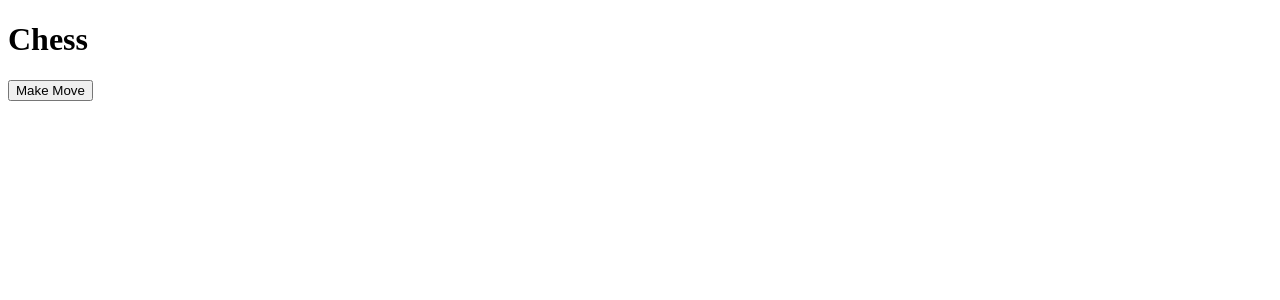
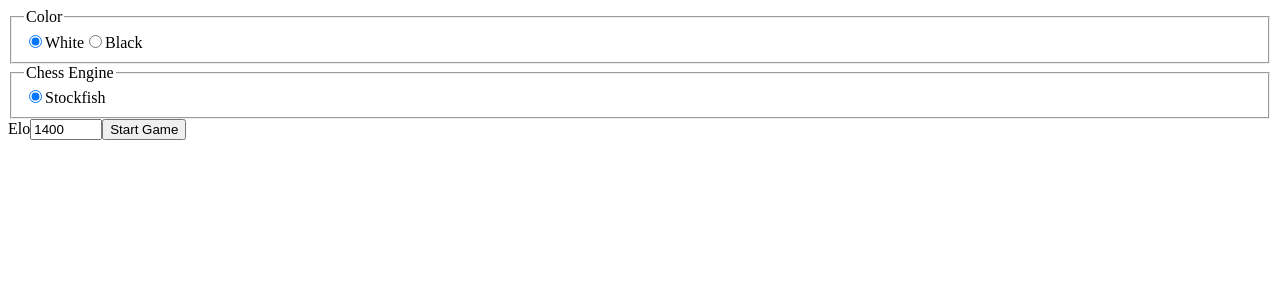
Before and after one commit to AndreiBcs/chess, a React (Vite) app in the folder Chess.Web/webapp/: page / in a window 1280 px wide. Shown: the top 300 px of the page. Built offline with nearby package versions, Linux system fonts and the light colour scheme; no server answers.

Commit message:
home page

```diff
--- a/Chess.Web/webapp/src/App.tsx
+++ b/Chess.Web/webapp/src/App.tsx
@@ -1,54 +1,19 @@
-import { useEffect, useState } from 'react'
+import { useState } from 'react'
+import GamePage from "./pages/GamePage.tsx";
+import HomePage from "./pages/HomePage.tsx";
+import type {GameConfig} from "./game/types.ts";
 
-const socket = new WebSocket("ws://localhost:5204/ws");
 export default function App() {
 
-  useEffect(() => {
+  const [gameStarted, setGameStarted] = useState(false);
 
-    socket.onopen = () => {
-      console.log("Connection opened");
+  function startGame(config: GameConfig) {
+    setGameStarted(true);
 
-      socket.send(JSON.stringify({
-        type: "StartOptions",
-        data: {
-          playerColor: "white",
-          engineType: "stockfish",
-          elo: 1500
-        }
-      }))
-    }
+    console.log(config);
+  }
 
-    socket.onmessage = (e) => {
-      const message = JSON.parse(e.data);
-
-      console.log("Received message", message);
-    }
-
-    socket.onclose = () => {
-      console.log("Connection closed");
-    }
-
-    socket.onerror = (error) => {
-      console.log("Connection failed", error);
-    }
-
-    return () => socket.close()
-  }, []);
-
-  return (
-    <>
-      <h1>Chess</h1>
-      <button onClick={() => {
-        socket.send(JSON.stringify({
-          type: "Move",
-          data: {
-            from: { row: 6, column: 4 },
-            to: { row: 4, column: 4 },
-            promotion: null
-          }
-        }))
-      }}
-      >Make Move</button>
-    </>
-  )
+  return gameStarted
+      ? <GamePage/>
+      : <HomePage onStartGame={startGame}/>
 }
--- a/Chess.Web/webapp/src/api/index.ts
+++ b/Chess.Web/webapp/src/api/index.ts
@@ -1,4 +1,4 @@
-import type Move from '..//game/types.ts'
+import type {Move} from '..//game/types.ts'
 
 const socket = new WebSocket("ws://localhost:5204/ws");
 
--- /dev/null
+++ b/Chess.Web/webapp/src/pages/GamePage.tsx
@@ -0,0 +1,3 @@
+export default function GamePage () {
+
+}
--- /dev/null
+++ b/Chess.Web/webapp/src/pages/HomePage.tsx
@@ -0,0 +1,77 @@
+import {useState} from "react";
+import type {Color, EngineType, GameConfig} from "../game/types.ts";
+
+interface HomePageProps {
+    onStartGame: (config: GameConfig) => void
+}
+
+export default function HomePage({onStartGame}: HomePageProps) {
+
+    const [color, setColor] = useState<Color>("White");
+    const [engine, setEngine] = useState<EngineType>("Stockfish")
+    const [elo, setElo] = useState(1400)
+
+    function handleSubmit(e: { preventDefault: () => void; }) {
+        e.preventDefault()
+
+        console.log({color, engine, elo})
+
+        return onStartGame({
+            playerColor: color,
+            engineType: engine,
+            elo: elo
+        })
+    }
+
+    return <>
+        <form onSubmit={handleSubmit}>
+            <fieldset>
+                <legend>Color</legend>
+                <label>
+                    <input
+                        type="radio"
+                        value="white"
+                        checked={color === "White"}
+                        onChange={() => setColor("White")}
+                    />
+                    White
+                </label>
+                <label>
+                    <input
+                        type="radio"
+                        value="black"
+                        checked={color === "Black"}
+                        onChange={() => setColor("Black")}
+                    />
+                    Black
+                </label>
+            </fieldset>
+
+            <fieldset>
+                <legend>Chess Engine</legend>
+                <label>
+                    <input
+                        type="radio"
+                        value="stockfish"
+                        checked={engine === "Stockfish"}
+                        onChange={() => setEngine("Stockfish")}
+                    />
+                    Stockfish
+                </label>
+            </fieldset>
+
+            <label>
+                Elo
+                <input
+                    type="number"
+                    value={elo}
+                    onChange={e => setElo(Number(e.target.value))}
+                    min={1320}
+                    max={3190}
+                />
+            </label>
+
+            <button type="submit">Start Game</button>
+        </form>
+    </>
+}
```
Also changed, not shown: Chess.Web/webapp/src/game/types.ts (+9 -0 lines).
